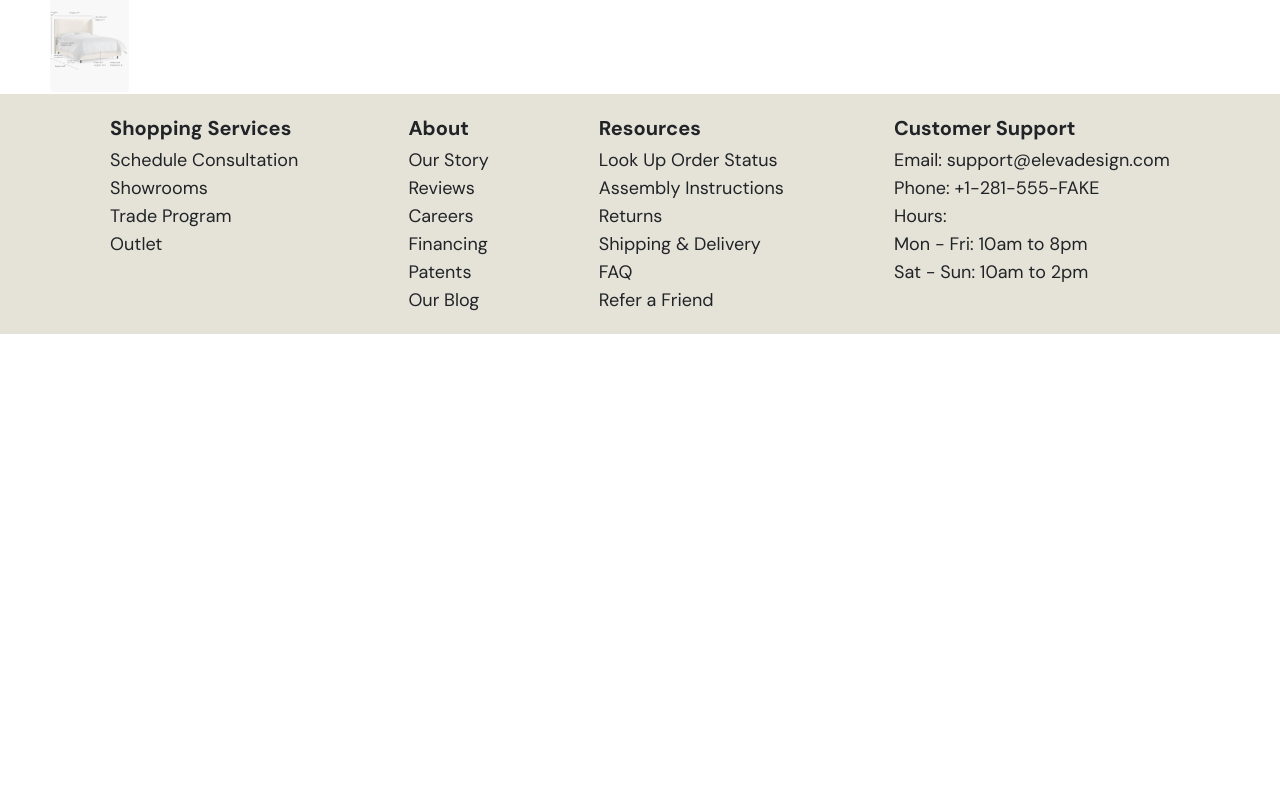
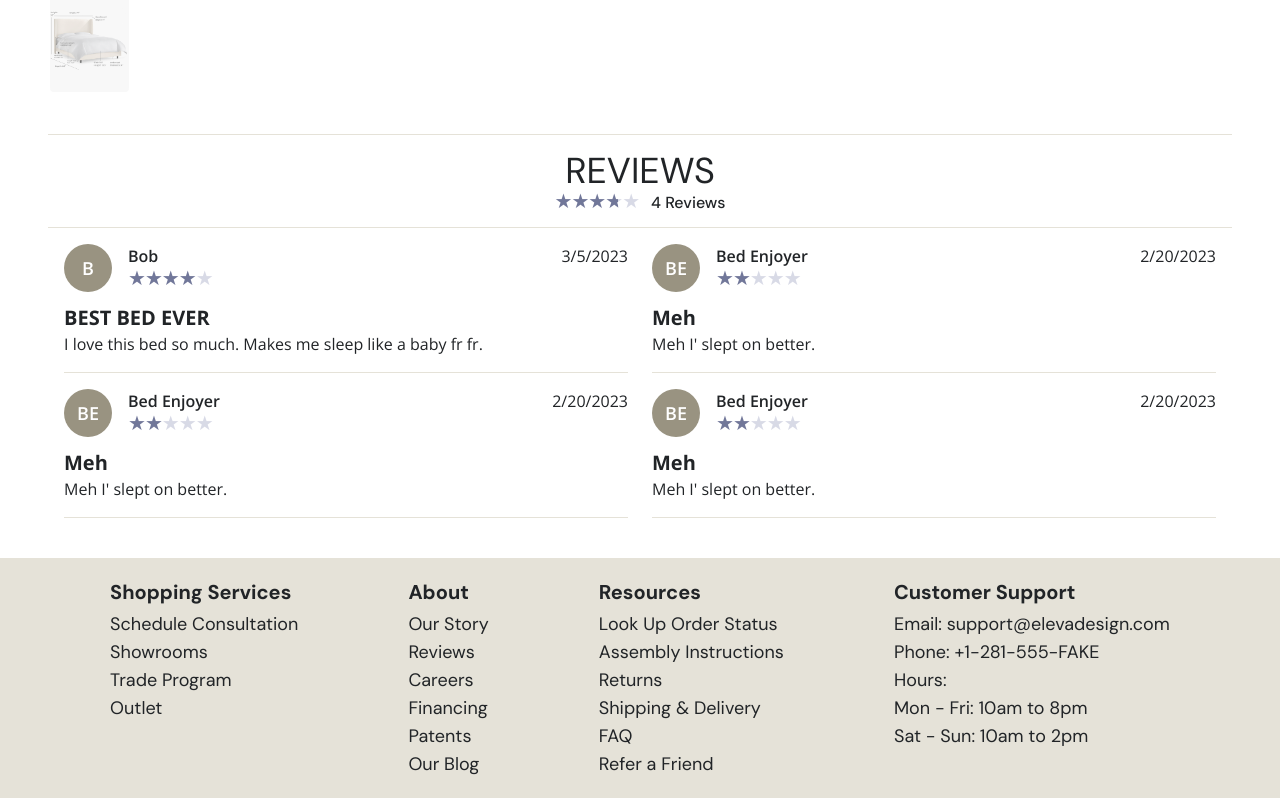
Before and after one commit to ArkadiuszIrlik/furniture-store, a React (Vite) app: page / in a window 1280 px wide. Shown: the part 1078-1876 px from the top of the page. Before the commit the page ends 1412 px from the top, so only its background shows below. Built offline with nearby package versions, Linux system fonts and the light colour scheme.

Commit message:
Add ReviewSection to Product container

```diff
--- a/src/containers/product/Product.tsx
+++ b/src/containers/product/Product.tsx
@@ -9,6 +9,8 @@ import {
   ProductColorSelector,
   ProductSizeSelector,
   PrimaryButton,
+  ReviewScoreStars,
+  ReviewSection,
   SpinButton,
 } from '../../components';
 import tailwindConfig from '../../../tailwind.config';
@@ -46,16 +48,32 @@ function Product() {
     reviewScore: 3.76,
     reviews: [
       {
-        name: 'Bob',
+        username: 'Bob',
         score: 4,
         header: 'BEST BED EVER',
         content: 'I love this bed so much. Makes me sleep like a baby fr fr.',
+        datePublished: '2023-03-05T14:17:44+0000',
       },
       {
-        name: 'Bed Enjoyer',
+        username: 'Bed Enjoyer',
         score: 2,
         header: 'Meh',
         content: "Meh I' slept on better.",
+        datePublished: '2023-02-20T08:17:44+0000',
+      },
+      {
+        username: 'Bed Enjoyer',
+        score: 2,
+        header: 'Meh',
+        content: "Meh I' slept on better.",
+        datePublished: '2023-02-20T08:17:44+0000',
+      },
+      {
+        username: 'Bed Enjoyer',
+        score: 2,
+        header: 'Meh',
+        content: "Meh I' slept on better.",
+        datePublished: '2023-02-20T08:17:44+0000',
       },
     ],
     colors: [
@@ -115,9 +133,6 @@ function Product() {
       return { isOpen: false };
     })
   );
-
-  // const reviewPercentage = Math.round(product.score / 0.5) * 0.5;
-  const reviewScorePercentage = `${Math.floor(product.reviewScore * 20)}%`;
 
   function handleSwitchActiveImage(imageIndex: number) {
     setActiveImage(imageIndex);
@@ -179,7 +194,7 @@ function Product() {
       <div className="mb-2 sm:mb-5">
         <PathDisplay pathArray={pathToProduct} />
       </div>
-      <div className="flex flex-col items-stretch">
+      <div className="flex flex-col items-stretch sm:gap-10">
         <div
           className="grid grid-cols-1 gap-3 sm:gap-5
             sm:grid-cols-[minmax(5rem,7%)_minmax(0px,max-content)_minmax(35%,1fr)]
@@ -272,12 +287,7 @@ function Product() {
               {product.name}
             </h1>
             <div className="flex gap-3 items-end mb-4">
-              <div
-                className={`bg-review-score leading-none text-xl
-                    before:content-["★★★★★"] before:tracking-tighter
-                    bg-clip-text text-transparent`}
-                style={{ '--scorePercentage': reviewScorePercentage }}
-              />
+              <ReviewScoreStars score={product.reviewScore} />
               <p className="leading-none font-dm-sans font-medium">
                 {product.reviews.length} Reviews
               </p>
@@ -393,6 +403,12 @@ function Product() {
             })}
           </div>
         </div>
+        <div className="mb-10">
+          <ReviewSection
+            reviewArray={product.reviews}
+            reviewScore={product.reviewScore}
+          />
+        </div>
       </div>
     </div>
   );
```
